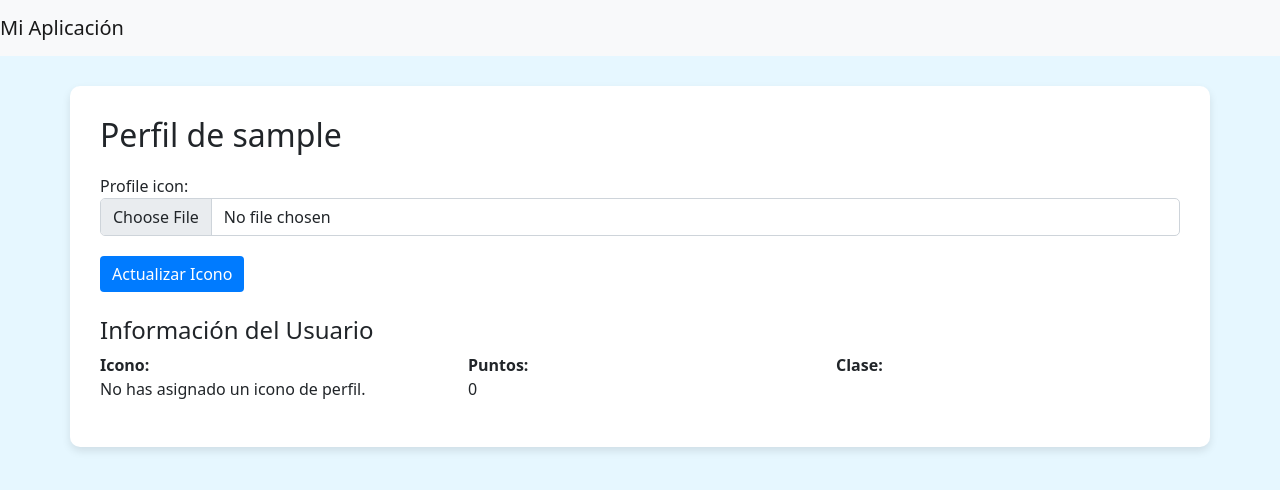
After one commit to eduardofrancisco1733533/mathlog1, a Django app: page /perfil/ in a window 1280 px wide. The commit adds this page. Shown: the top 490 px of the page. Run offline with Django 4.2, Linux system fonts and the light colour scheme; the visitor is signed in with stand-in values (Sample User, id 1); some libraries are stand-ins or nearby versions.

Commit message:
Develop profile view

```diff
--- a/cuentas/forms.py
+++ b/cuentas/forms.py
@@ -43,3 +43,20 @@ class EcuacionForm(forms.ModelForm):
     class Meta:
         model = Ecuacion
         fields = ['ecuacion']
+
+
+
+class UserProfileForm(forms.ModelForm):
+    ICON_CHOICES = [
+        ('Icono1.jpg', 'Icono 1'),
+        ('icono2.jpg', 'Icono 2'),
+        ('icono3.jpg', 'Icono 3'),
+        # Agrega más opciones para los iconos predefinidos aquí
+    ]
+
+    profile_icon = forms.ImageField(required=False)
+
+
+    class Meta:
+        model = CustomUser
+        fields = ['profile_icon']
--- a/cuentas/models.py
+++ b/cuentas/models.py
@@ -23,6 +23,9 @@ class CustomUser(AbstractBaseUser, PermissionsMixin):
     date_joined = models.DateTimeField(auto_now_add=True)
     is_active = models.BooleanField(default=True)
     is_staff = models.BooleanField(default=False)
+    profile_icon = models.ImageField(upload_to='media/', null=True, blank=True)
+    points = models.IntegerField(default=0, verbose_name='Puntos')
+    user_class = models.CharField(max_length=50, default='', blank=True, verbose_name='Clase de usuario')
 
     objects = CustomUserManager()
 
@@ -31,6 +34,5 @@ class CustomUser(AbstractBaseUser, PermissionsMixin):
 
     def __str__(self):
         return self.username
-
 class Ecuacion(models.Model):
     ecuacion = models.TextField()
--- a/cuentas/templates/bienvenido.html
+++ b/cuentas/templates/bienvenido.html
@@ -9,6 +9,7 @@
             {% if request.user.is_authenticated %}
                 <a href="{% url 'drag_drop_view' %}" class="btn btn-primary">Test dragDrop</a>
                 <a href="{% url 'logout' %}" class="btn btn-danger">Cerrar Sesión</a>
+                <a href="{% url 'profile' %}" class="btn btn-primary primary">Ir a mi Perfil</a>
             {% endif %}
         </div>
     </div>
--- /dev/null
+++ b/cuentas/templates/profile.html
@@ -0,0 +1,102 @@
+{% extends 'base.html' %}
+
+{% block content %}
+<style>
+    /* Estilos para el fondo */
+    body {
+        background-color: #e6f7ff;
+    }
+
+    /* Estilos para el contenedor principal */
+    .container {
+        background-color: #ffffff;
+        border-radius: 10px;
+        box-shadow: 0 4px 8px rgba(0, 0, 0, 0.1);
+        padding: 30px;
+        margin-top: 30px; /* Añadir margen superior */
+    }
+
+    /* Estilos para el botón */
+    .btn-primary {
+        background-color: #007BFF;
+        border: none;
+        margin-top: 20px;
+    }
+
+    .btn-primary:hover {
+        background-color: #0056b3;
+    }
+
+    /* Estilos para los enlaces */
+    a {
+        color: #007BFF;
+    }
+
+    a:hover {
+        color: #0056b3;
+        text-decoration: underline;
+    }
+
+    /* Estilos adicionales */
+    h2 {
+        margin-bottom: 20px;
+    }
+
+    /* Estilos para el formulario */
+    .form-control {
+        border-radius: 5px;
+        box-shadow: none;
+    }
+
+    .form-control:focus {
+        border-color: #007BFF;
+        box-shadow: 0 0 5px rgba(0, 128, 255, 0.5);
+    }
+
+    /* Estilos para la imagen del icono */
+    img.img-thumbnail {
+        border: 2px solid #007BFF;
+        border-radius: 5px;
+        margin-top: 10px;
+        max-width: 150px;
+    }
+
+    /* Estilos para la selección de iconos predefinidos */
+    .form-check-label {
+        display: block;
+        margin-bottom: 10px;
+    }
+</style>
+
+<div class="container">
+    <h2>Perfil de {{ request.user.username }}</h2>
+    <form method="post" enctype="multipart/form-data">
+        {% csrf_token %}
+        {{ form.profile_icon.label_tag }}
+        <input type="file" name="{{ form.profile_icon.name }}" class="form-control">
+        <button type="submit" class="btn btn-primary">Actualizar Icono</button>
+    </form>
+
+    <div class="mt-4">
+        <h4>Información del Usuario</h4>
+        <div class="row">
+            <div class="col-md-4">
+                <strong>Icono:</strong><br>
+                {% if request.user.profile_icon %}
+                    <img src="{{ request.user.profile_icon.url }}" alt="Icono" width="100" class="img-thumbnail">
+                {% else %}
+                    <p>No has asignado un icono de perfil.</p>
+                {% endif %}
+            </div>
+            <div class="col-md-4">
+                <strong>Puntos:</strong><br>
+                {{ request.user.points }}
+            </div>
+            <div class="col-md-4">
+                <strong>Clase:</strong><br>
+                {{ request.user.user_class }}
+            </div>
+        </div>
+    </div>
+</div>
+{% endblock %}
--- a/cuentas/urls.py
+++ b/cuentas/urls.py
@@ -5,6 +5,7 @@ urlpatterns = [
     path('registro/', views.register_view, name='registro'),
     path('login/', views.login_view, name='login'),
     path('bienvenido/', views.bienvenido_view, name='bienvenido'),
+    path('perfil/', views.profile_view, name='profile'),
     path('logout/', views.logout_view, name='logout'),
     path('prueba/', views.some_view, name='prueba'),
     path('drag_drop_view/', views.drag_drop_view, name='drag_drop_view'),
--- a/cuentas/views.py
+++ b/cuentas/views.py
@@ -1,6 +1,6 @@
 from django.shortcuts import render, redirect
 from django.contrib.auth import authenticate, login, logout
-from .forms import CustomUserCreationForm, EcuacionForm
+from .forms import CustomUserCreationForm, EcuacionForm, UserProfileForm
 from django.contrib import messages
 from sympy import symbols, Eq, solve, sympify
 import re
@@ -88,3 +88,19 @@ def ingresar_ecuacion(request):
         form = EcuacionForm()
 
     return render(request, 'ingresar_ecuacion.html', {'form': form})
+
+
+
+def profile_view(request):
+    user = request.user
+
+    if request.method == 'POST':
+        form = UserProfileForm(request.POST, request.FILES, instance=user)
+        if form.is_valid():
+            user.profile_icon = form.cleaned_data.get('profile_icon')
+            user.save()
+            return redirect('profile')
+    else:
+        form = UserProfileForm(instance=user)
+
+    return render(request, 'profile.html', {'form': form})
```
Also changed, not shown: media/corre.jpg (added), media/corre_UXeeBXd.jpg (added), sesion/settings.py (line endings or trailing spaces).
